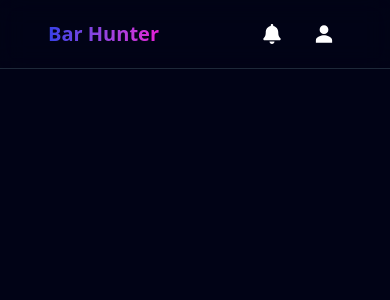
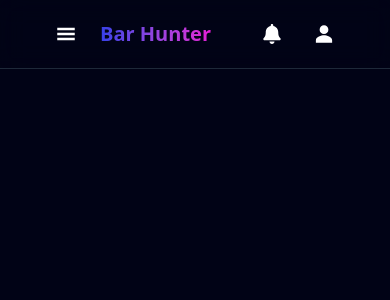
Before and after one commit to deabreuab/BarHunter-App, a Next.js app in the folder frontend/barhunter/: page / in a window 390 px wide. Shown: the top 300 px of the page. Built offline with nearby package versions, Linux system fonts and the light colour scheme.

Commit message:
feat: upagrade header

```diff
--- a/frontend/barhunter/src/app/components/Header.tsx
+++ b/frontend/barhunter/src/app/components/Header.tsx
@@ -1,13 +1,19 @@
-import React from 'react'
+import React from "react";
 import { FaBell } from "react-icons/fa";
+import { GiHamburgerMenu } from "react-icons/gi";
 import { IoPersonSharp } from "react-icons/io5";
 
 function Header() {
   return (
     <header className="bg-customcolor-darkblue/90 border-b border-gray-800 px-4 py-4 sticky top-0 z-10 backdrop-blur-md border-b">
       <div className="container mx-auto flex justify-between items-center">
+        <div className="flex items-center space-x-4">
+          <button className="text-white hover:text-customcolors-brightblue p-2 rounded-full cursor-pointer md:hidden">
+            <GiHamburgerMenu className="h-5 w-5" />
+          </button>
           <div className="text-xl font-bold bg-gradient-to-r from-customcolors-brightblue to-customcolors-brightpink bg-clip-text text-transparent">
             Bar Hunter
+          </div>
         </div>
         <div className="flex items-center space-x-4">
           <button className="text-white hover:text-customcolors-brightblue p-2 rounded-full cursor-pointer">
@@ -19,7 +25,7 @@ function Header() {
         </div>
       </div>
     </header>
-  )
+  );
 }
 
-export default Header
+export default Header;
```
Lines whose indentation alone changed are shown as unchanged.
